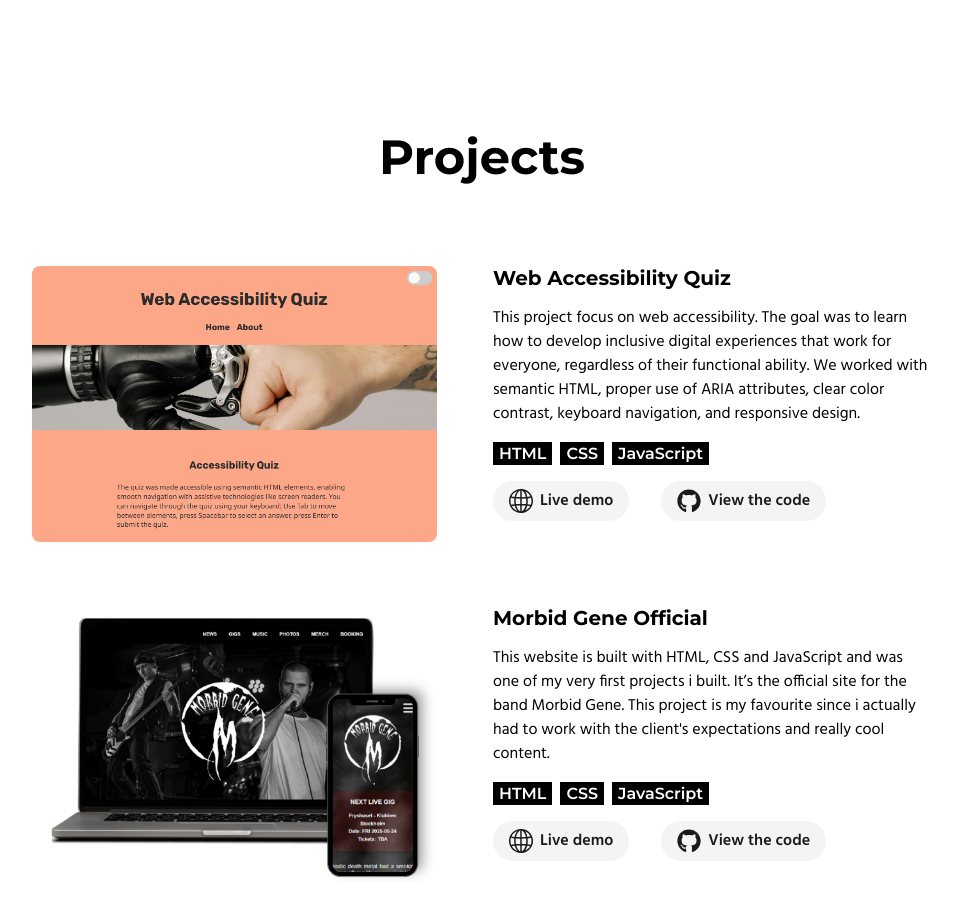
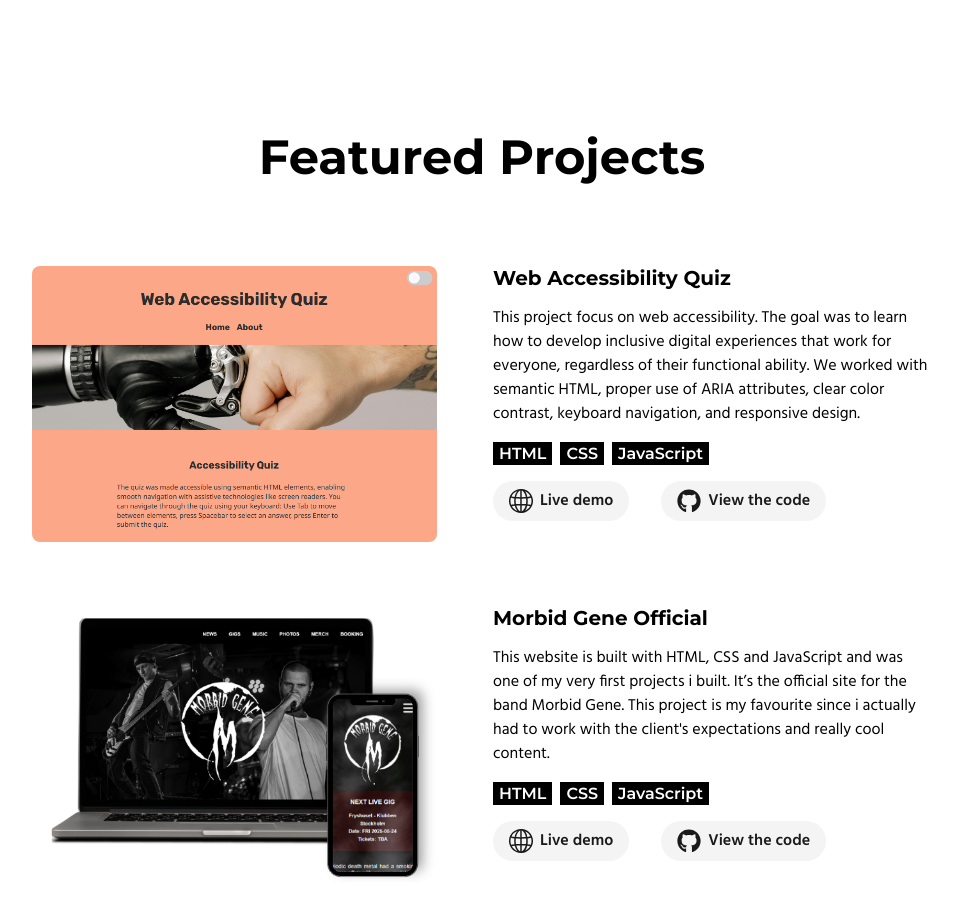
Before and after one commit to violacathrine/my-portfolio, a React (Vite) app: page / in a window 1280 px wide. Shown: the part 2400-3316 px from the top of the page, without its empty margins (158-1116 px from the left). Built offline with nearby package versions, Linux system fonts and the light colour scheme.

Commit message:
small fix to projects

```diff
--- a/src/components/Contact.jsx
+++ b/src/components/Contact.jsx
@@ -55,7 +55,7 @@ const Email = styled.a`
   text-decoration: none;
 
   &:hover {
-    text-decoration: underline;
+    text-decoration: none;
   }
 
   @media (min-width: 768px) {
@@ -78,7 +78,7 @@ const SocialIconLink = styled.a`
   width: 48px;
   height: 48px;
   border-radius: 50%;
-  color:rgb(0, 0, 0);
+  color: rgb(0, 0, 0);
   font-size: 24px;
   transition:
     background-color 0.3s,
--- a/src/data/content.json
+++ b/src/data/content.json
@@ -39,7 +39,7 @@
   },
 
   "projectsSection": {
-    "heading": "Projects",
+    "heading": "Featured Projects",
     "projects": [
       {
         "name": "Web Accessibility Quiz",
```
